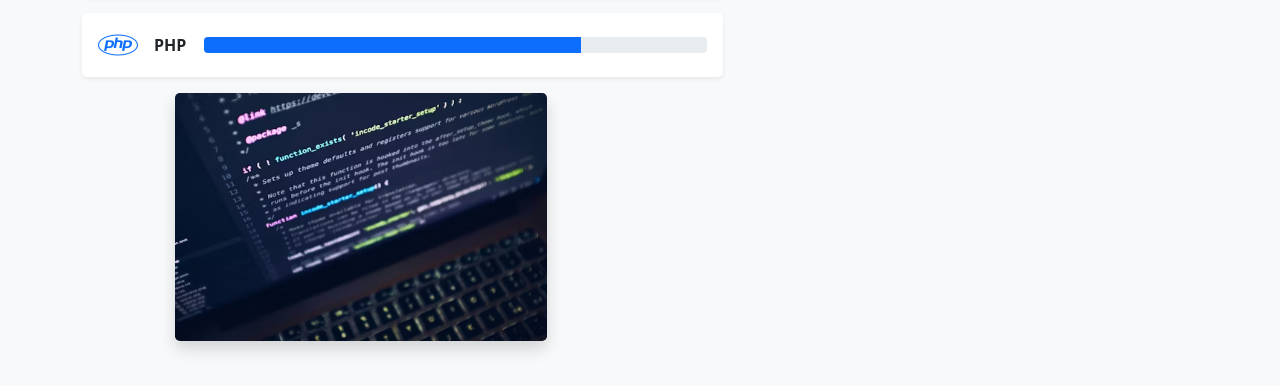
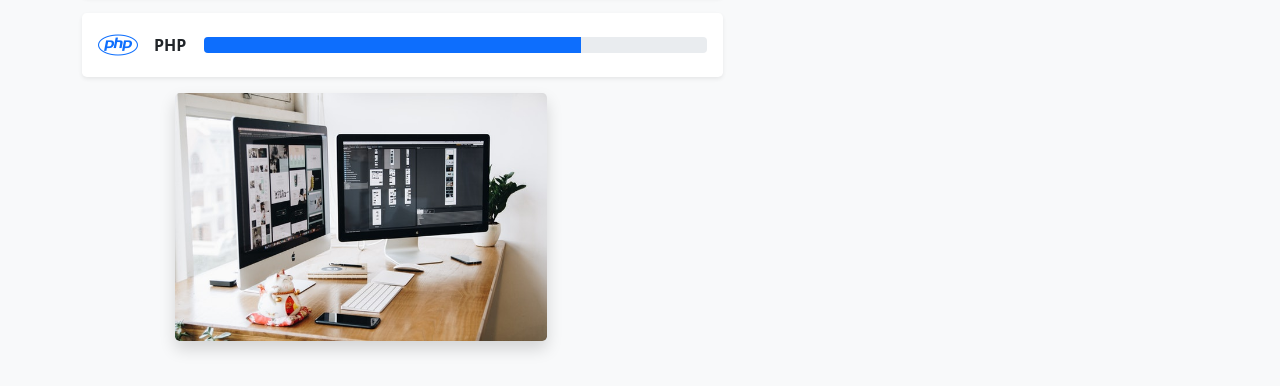
Before and after one commit to tikomeNanaIsmaila/portfolio-tikome, a plain HTML site: page index.html in a window 1280 px wide. Shown: the part 1075-1461 px from the top of the page. Drawn offline with nearby package versions, Linux system fonts and the light colour scheme.

Commit message:
Update index.html

```diff
--- a/index.html
+++ b/index.html
@@ -157,7 +157,7 @@
 
           </div>
           <div class="col-12 offset-md-1 col-md-4">
-            <img src="image_php.avif" alt="écran montrant du code php" width="100%" class="rounded-3 shadow">
+            <img src="design.jpg" alt="écran montrant du code php" width="100%" class="rounded-3 shadow">
           </div>
         </div>
 
```
